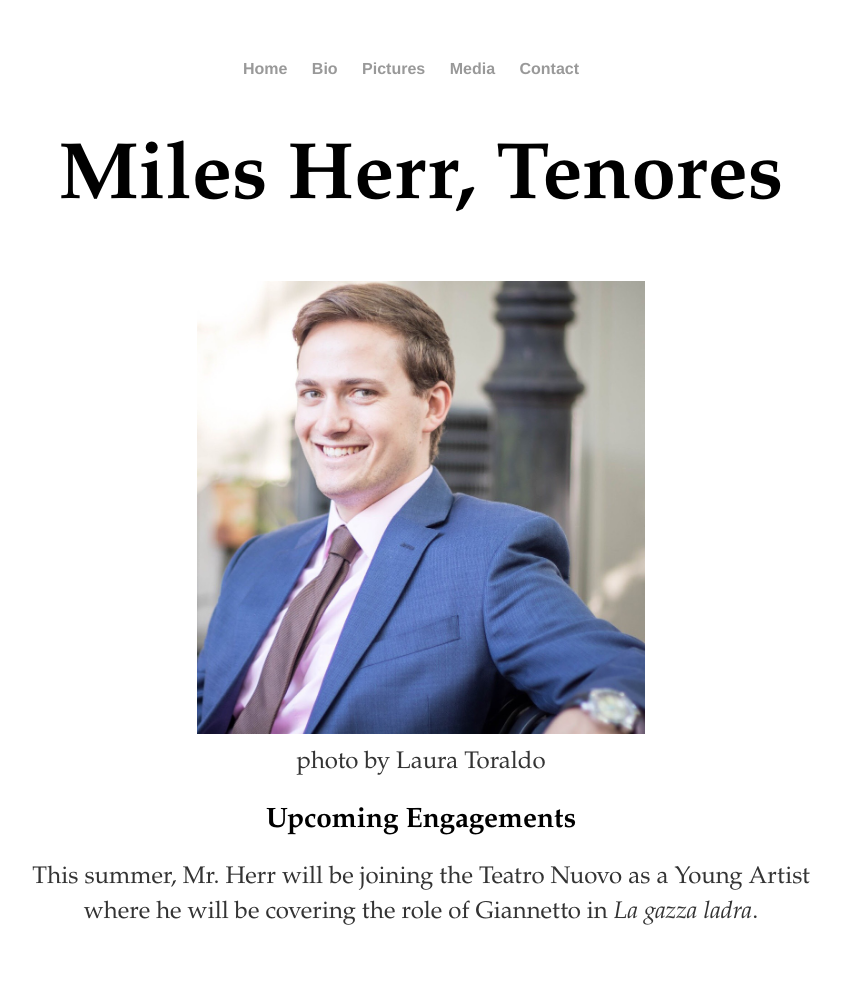
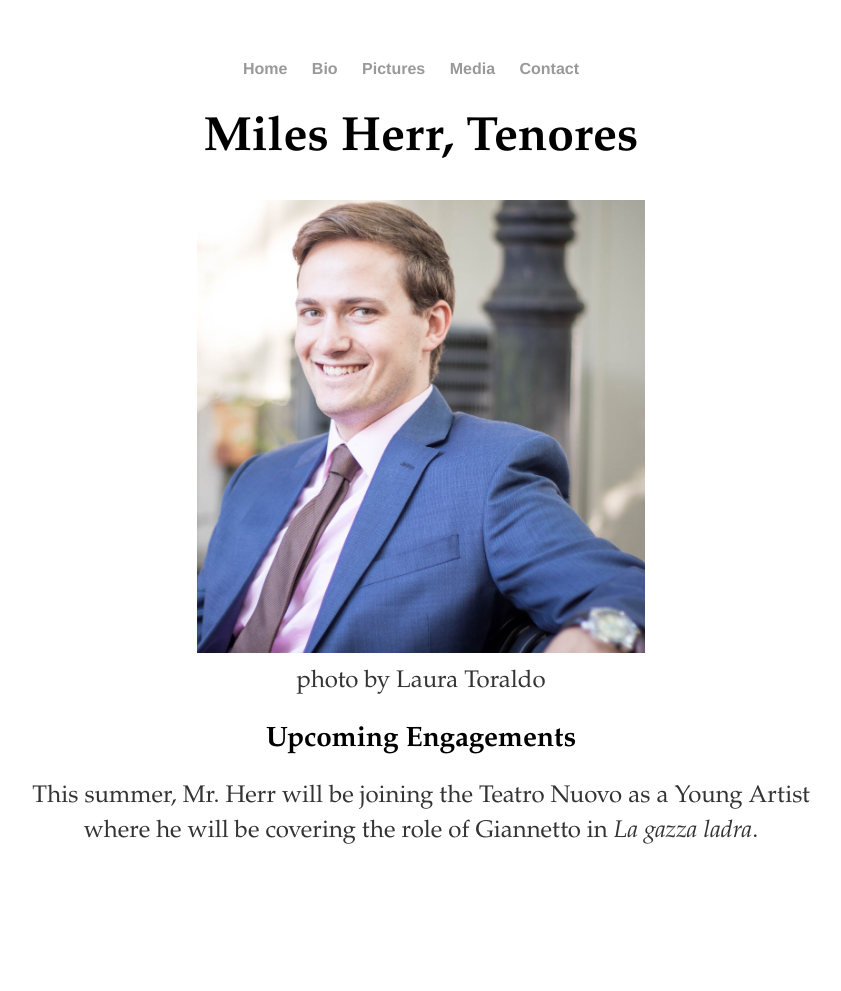
Before and after one commit to leemlb06pmi/leemlb06pmi.github.io, a Jekyll site: the page built from index.html, in a window 1280 px wide. Shown: the whole page, without its empty margins (219-1060 px from the left). Built offline with Jekyll 4.4.1, drawn with Linux system fonts in a browser that asks for light colours; after the commit the page ends 910 px from its top, so only the background shows below that.

Commit message:
Update index.html

```diff
--- a/index.html
+++ b/index.html
@@ -3,7 +3,7 @@ layout: default
 title: Miles Herr, Tenor
 ---
 <div class="blurb">
-	<h1 style="font-size:5em;">Miles Herr, Tenores</h1>
+	<h1>Miles Herr, Tenores</h1>
 	<!--<p><em>Lenox, MA</em></p>-->
 	<p>
 		<img src="https://leemlb06pmi.github.io/photos/Headshot.jpg" alt="Headshot">
```
